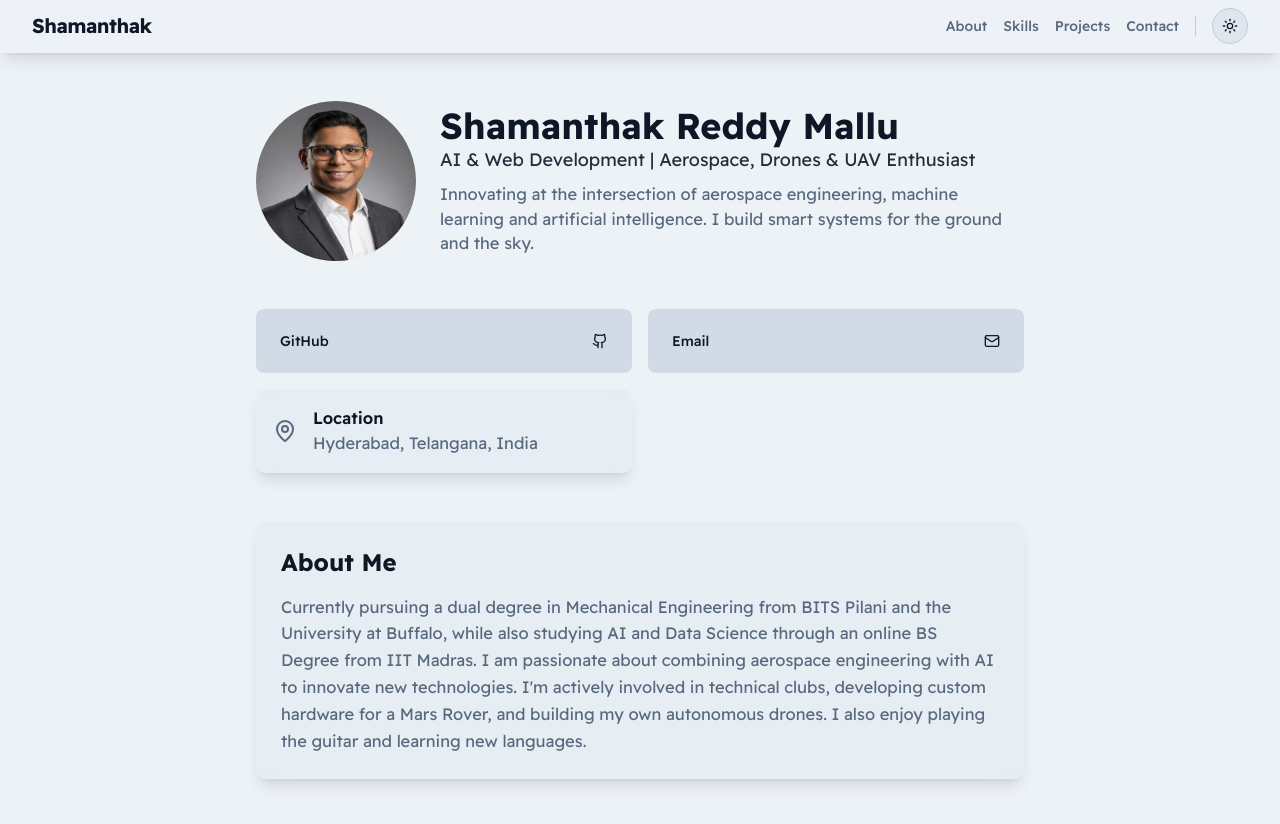
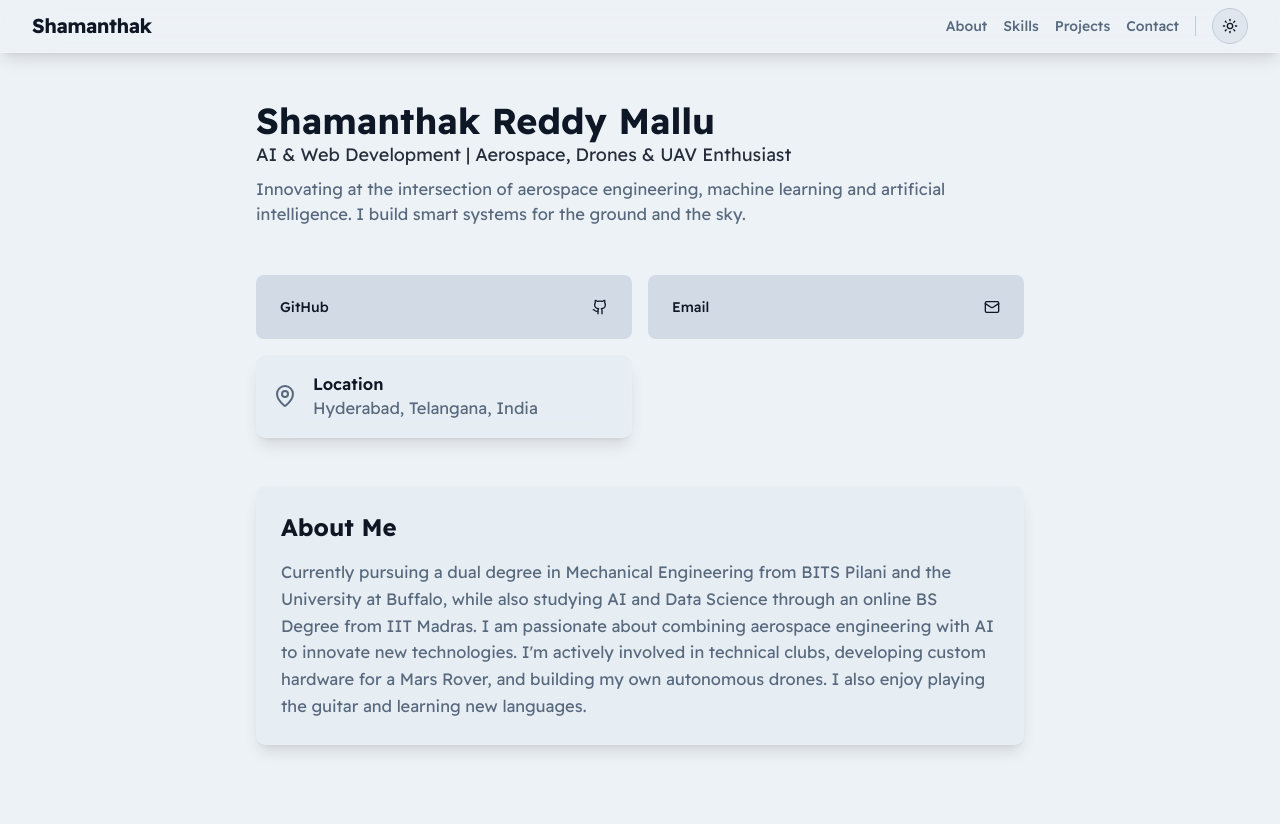
Before and after one commit to 23f2001942/Portfolio, a Next.js app: page /about in a window 1280 px wide. Shown: the top 824 px of the page. After the commit the page ends 800 px from the top, so only its background shows below. Built offline with nearby package versions, Linux system fonts and the light colour scheme.

Commit message:
Remove headshot photo from About page
- Removed avatar/photo from about-section.tsx and simplified header layout
- Removed headshot field and image data from portfolio data, types, and placeholder images
- Deleted unused portfolio.png asset

```diff
--- a/src/components/about-section.tsx
+++ b/src/components/about-section.tsx
@@ -1,32 +1,20 @@
 import { portfolioData } from "@/lib/portfolio-data";
-import { getPlaceholderImage } from "@/lib/placeholder-images";
-import { Avatar, AvatarFallback, AvatarImage } from "./ui/avatar";
 import { Button } from "./ui/button";
 import { Card } from "./ui/card";
 import { Github, Mail, MapPin } from "lucide-react";
 import Link from "next/link";
-import Image from "next/image";
 
 export default function AboutSection() {
-  const headshot = getPlaceholderImage(portfolioData.headshot);
   const githubSocial = portfolioData.socials.find(s => s.name === "github");
   const emailSocial = portfolioData.socials.find(s => s.name === "email");
 
   return (
     <div className="flex flex-col gap-12">
       {/* Header */}
-      <div className="flex items-center gap-6">
-        {headshot && (
-          <Avatar className="h-40 w-40">
-            <AvatarImage src={headshot.imageUrl} alt={headshot.description} data-ai-hint={headshot.imageHint} />
-            <AvatarFallback>{portfolioData.name.charAt(0)}</AvatarFallback>
-          </Avatar>
-        )}
-        <div className="flex-grow">
-          <h1 className="text-4xl font-bold text-primary">{portfolioData.name}</h1>
-          <p className="text-lg text-primary/90">{portfolioData.title}</p>
-          <p className="mt-2 text-muted-foreground">{portfolioData.about_summary}</p>
-        </div>
+      <div>
+        <h1 className="text-4xl font-bold text-primary">{portfolioData.name}</h1>
+        <p className="text-lg text-primary/90">{portfolioData.title}</p>
+        <p className="mt-2 text-muted-foreground">{portfolioData.about_summary}</p>
       </div>
 
       {/* Links Grid */}
--- a/src/lib/placeholder-images.json
+++ b/src/lib/placeholder-images.json
@@ -1,11 +1,5 @@
 {
   "placeholderImages": [
-    {
-      "id": "headshot1",
-      "description": "A professional headshot.",
-      "imageUrl": "/images/portfolio.png",
-      "imageHint": "professional headshot"
-    },
     {
       "id": "dum-e",
       "description": "Image of the Dum-E robotic arm project",
--- a/src/lib/portfolio-data.ts
+++ b/src/lib/portfolio-data.ts
@@ -6,7 +6,6 @@ export const portfolioData: PortfolioData = {
   title: "AI & Web Development | Aerospace, Drones & UAV Enthusiast",
   summary: "Currently pursuing a dual degree in Mechanical Engineering and studying AI, I am passionate about combining aerospace engineering with AI to innovate new technologies.",
   intro: "Currently pursuing a dual degree in Mechanical Engineering from BITS Pilani and the University at Buffalo, while also studying AI and Data Science through an online BS Degree from IIT Madras. I am passionate about combining aerospace engineering with AI to innovate new technologies. I'm actively involved in technical clubs, developing custom hardware for a Mars Rover, and building my own autonomous drones. I also enjoy playing the guitar and learning new languages.",
-  headshot: "headshot1",
   location: "Hyderabad, Telangana, India",
   about_summary: "Innovating at the intersection of aerospace engineering, machine learning and artificial intelligence. I build smart systems for the ground and the sky.",
   socials: [
--- a/src/types/portfolio.ts
+++ b/src/types/portfolio.ts
@@ -71,7 +71,6 @@ export interface PortfolioData {
   title: string;
   summary: string;
   intro: string;
-  headshot: string;
   location: string;
   about_summary: string;
   socials: SocialLink[];
```
Also changed, not shown: public/images/portfolio.png (deleted).
